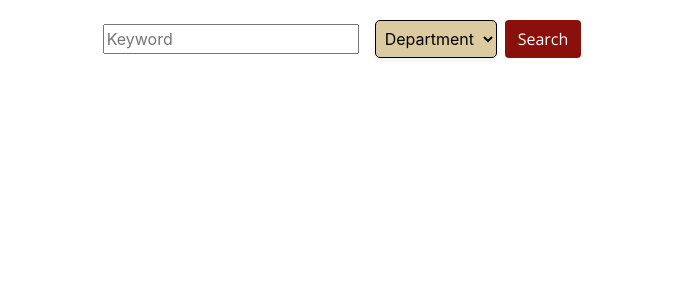
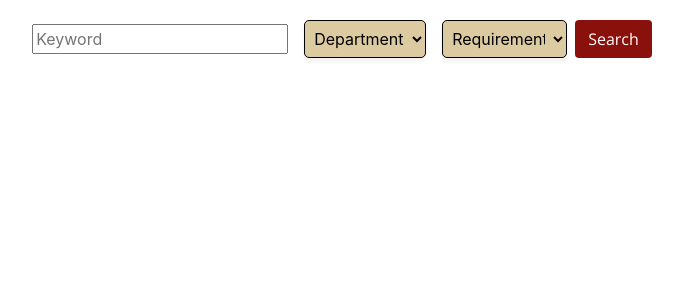
Before and after one commit to normanjwright/eagleai, a Flask app: page /coursesearch in a window 1280 px wide. Shown: the part 70-370 px from the top of the page, without its empty margins (302-985 px from the left). Run offline with Flask 3, Linux system fonts and the light colour scheme; parts of the project's set-up code (start-up, migrations or seed data) failed here and were passed over.

Commit message:
added functionality in the search bar

```diff
--- a/main.py
+++ b/main.py
@@ -1,6 +1,6 @@
 from flask import Flask, render_template, url_for, request
 from loadclasses import get_all_courses
-from searchcourses import search_courses
+from searchcourses import search_courses, find_all_reqs
 
 app = Flask(__name__)
 
@@ -14,14 +14,17 @@ def coursesearch():
     offering = True
     search_text = ""
     search_dept = "Department"
+    search_req = "Requirement"
 
     if request.method == 'POST':
             search_text = request.form['searchText']
             search_dept = request.form['searchDept']
+            search_req = request.form['searchReq']
 
-    searched_courses = search_courses(courses, str(search_text), str(search_dept[0:4]) ,offering, "" )
+    searched_courses = search_courses(courses, str(search_text), str(search_dept[0:4]) ,offering, search_req)
 
-    return render_template("coursesearch.html", searched_courses = searched_courses , departments=departments, search_text=search_text, search_dept=search_dept)
+    return render_template("coursesearch.html", searched_courses = searched_courses , departments=departments, \
+                           search_text=search_text, search_dept=search_dept, requirements=requirements, search_req=search_req)
 
 @app.route("/askbaldwin")
 def askbaldwin():
@@ -39,6 +42,8 @@ def login():
 # where courses is a list of objects of the type ApiCourse which is also defined there
 
 courses, departments = get_all_courses()
+requirements = reqs = ["Major Requirements", "Minor Requirements", "Arts", "Cultural Diversity", "History I", "History II",\
+            "Literature", "Mathematics", "Natural Science", "Philosophy","Social Science", "Theology", "Writing" ]
 
 print(departments[0])
 
--- a/searchcourses.py
+++ b/searchcourses.py
@@ -4,7 +4,7 @@ def search_courses(courses, search_text, dept, curr_offered, core_req):
     return_courses = []
     for course in courses:
         #Check Dept and core req
-        if (dept in courses[course].code[0:4] or dept == "Department") and (core_req in courses[course].program_reqs or core_req == "Any"):
+        if (dept in courses[course].code[0:4] or dept == "Department" or dept == "") and (core_req in courses[course].program_reqs or core_req == "Requirement"):
             #check text
             if search_text == "" or search_text.casefold() in str(course.title).casefold() \
                 or search_text.casefold() in courses[course].description.casefold() \
@@ -24,10 +24,8 @@ def find_all_departments():
 
 def find_all_reqs():
     # Should these be hard coded since they are the main bc cores
-    reqs = ["History I", "History II", "Cultural Diversity",\
-             "Mathematics", "Minor Requirements", "Major Requirements", \
-                "Social Science", "Natural Science", "Philosophy", "Theology", "Writing",\
-                    "Literature", "Arts"  ]
+    reqs = ["Major Requirements", "Minor Requirements", "Arts", "Cultural Diversity", "History I", "History II",\
+            "Literature", "Mathematics", "Natural Science", "Philosophy","Social Science", "Theology", "Writing" ]
     return reqs
 
 
--- a/templates/coursesearch.html
+++ b/templates/coursesearch.html
@@ -10,11 +10,24 @@
             <select id="searchDept" name="searchDept" class="form-select mx-2 nav-item" style="max-height: 70vh; overflow:scroll;max-width:125px;">
                 {% if search_dept != "Department" %}
                 <option selected>{{ search_dept }}</option>
+                <option>Department</option>
                 {% else %}
                 <option selected>Department</option>
                 {% endif %}
                 {% for dept in departments %}
                     <option>{{ dept }}</option>
+                {% endfor %}
+            </select>
+
+            <select id="searchReq" name="searchReq" class="form-select mx-2 nav-item" style="max-height: 70vh; overflow:scroll;max-width:125px;">
+                {% if search_req != "Requirement" %}
+                <option selected>{{ search_req }}</option>
+                <option>Requirement</option>
+                {% else %}
+                <option selected>Requirement</option>
+                {% endif %}
+                {% for req in requirements %}
+                    <option>{{ req }}</option>
                 {% endfor %}
             </select>
 
```
